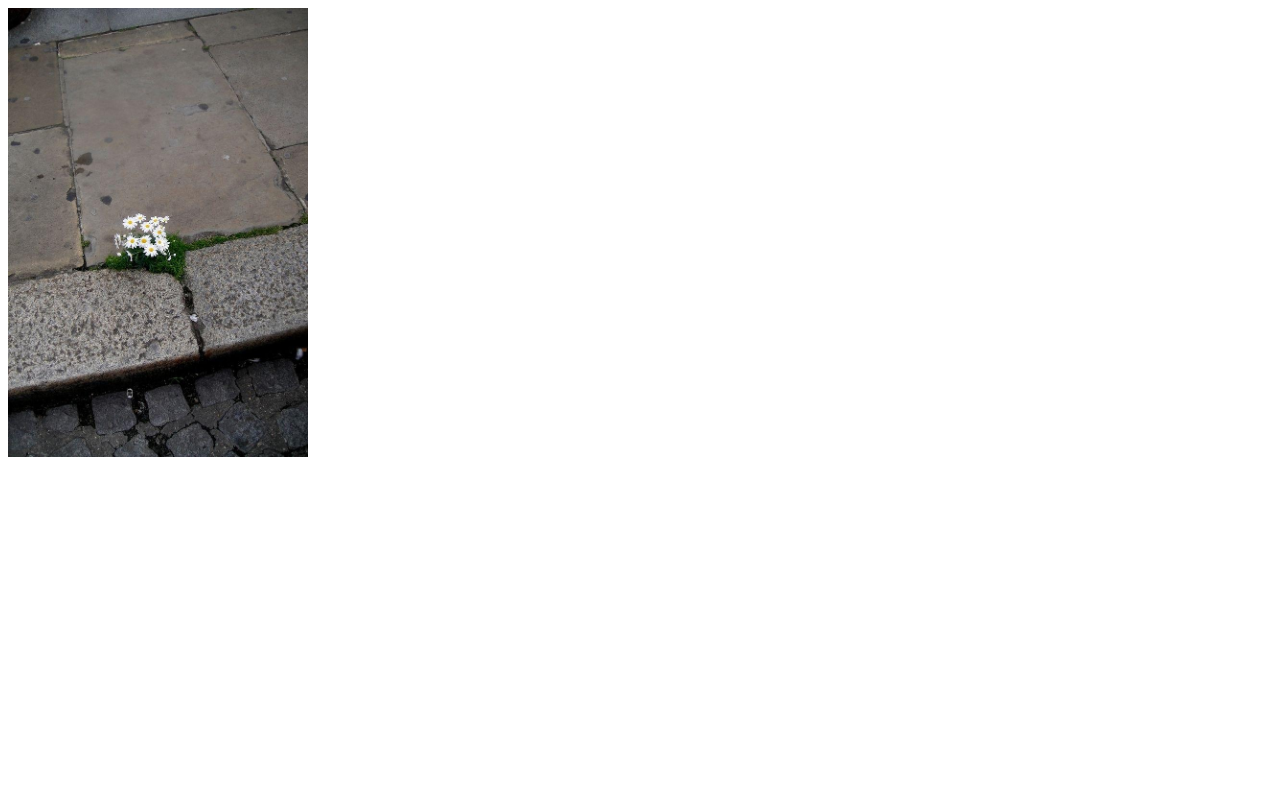
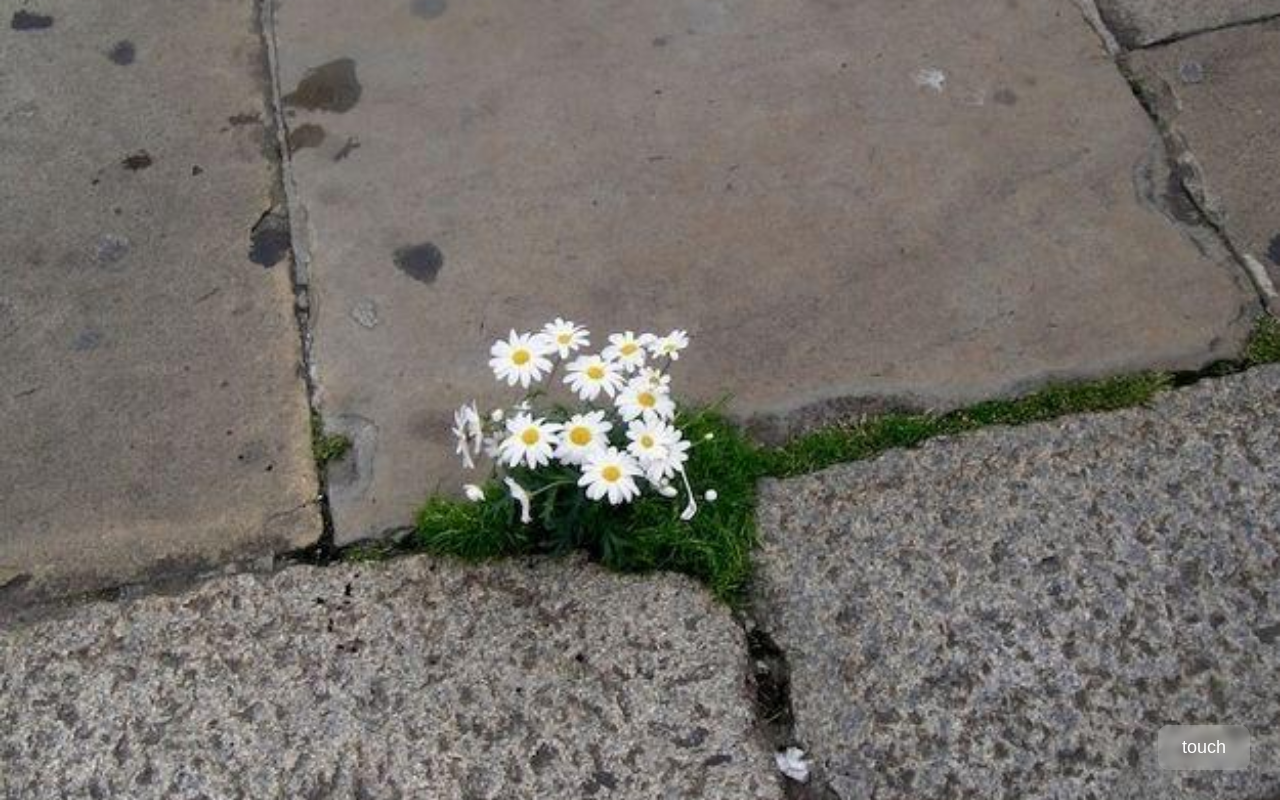
Before and after one commit to slacker-exe/willyouu, a plain HTML site: page index.html in a window 1280 px wide. Drawn offline with Linux system fonts and the light colour scheme.

Commit message:
Update index.html

```diff
--- a/index.html
+++ b/index.html
@@ -1,16 +1,72 @@
 <!DOCTYPE html>
-<html>
+<html lang="en">
 <head>
-  <title>Hope</title>
+  <meta charset="UTF-8">
+  <title>Fullscreen Image with Music</title>
+  <style>
+    html, body {
+      margin: 0;
+      padding: 0;
+      height: 100%;
+      overflow: hidden;
+    }
+
+    body {
+      position: relative;
+    }
+
+    /* Fullscreen image */
+    img {
+      width: 100%;
+      height: 100%;
+      object-fit: cover;
+      display: block;
+    }
+
+    /* Transparent "touch" button */
+    #playButton {
+      position: absolute;
+      bottom: 30px;
+      right: 30px;
+      padding: 12px 24px;
+      border: none;
+      border-radius: 10px;
+      background-color: rgba(255, 255, 255, 0.2);
+      backdrop-filter: blur(4px);
+      color: white;
+      font-size: 18px;
+      cursor: pointer;
+      transition: background-color 0.3s;
+    }
+
+    #playButton:hover {
+      background-color: rgba(255, 255, 255, 0.35);
+    }
+  </style>
 </head>
 <body>
-  <!-- Display an image -->
-  <img src="hope.jpg" alt="Description" width="300">
+
+  <!-- Fullscreen image -->
+  <img src="hope.jpg" alt="Background Image">
+
+  <!-- "Touch" button -->
+  <button id="playButton">touch</button>
 
   <!-- Background music -->
-  <audio autoplay loop>
+  <audio id="bgMusic" loop>
     <source src="hope.mp3" type="audio/mpeg">
     Your browser does not support the audio element.
   </audio>
+
+  <script>
+    const playBtn = document.getElementById("playButton");
+    const audio = document.getElementById("bgMusic");
+
+    playBtn.addEventListener("click", () => {
+      audio.play();
+      playBtn.style.display = "none"; // Hide after playing
+    });
+  </script>
+
 </body>
 </html>
```
